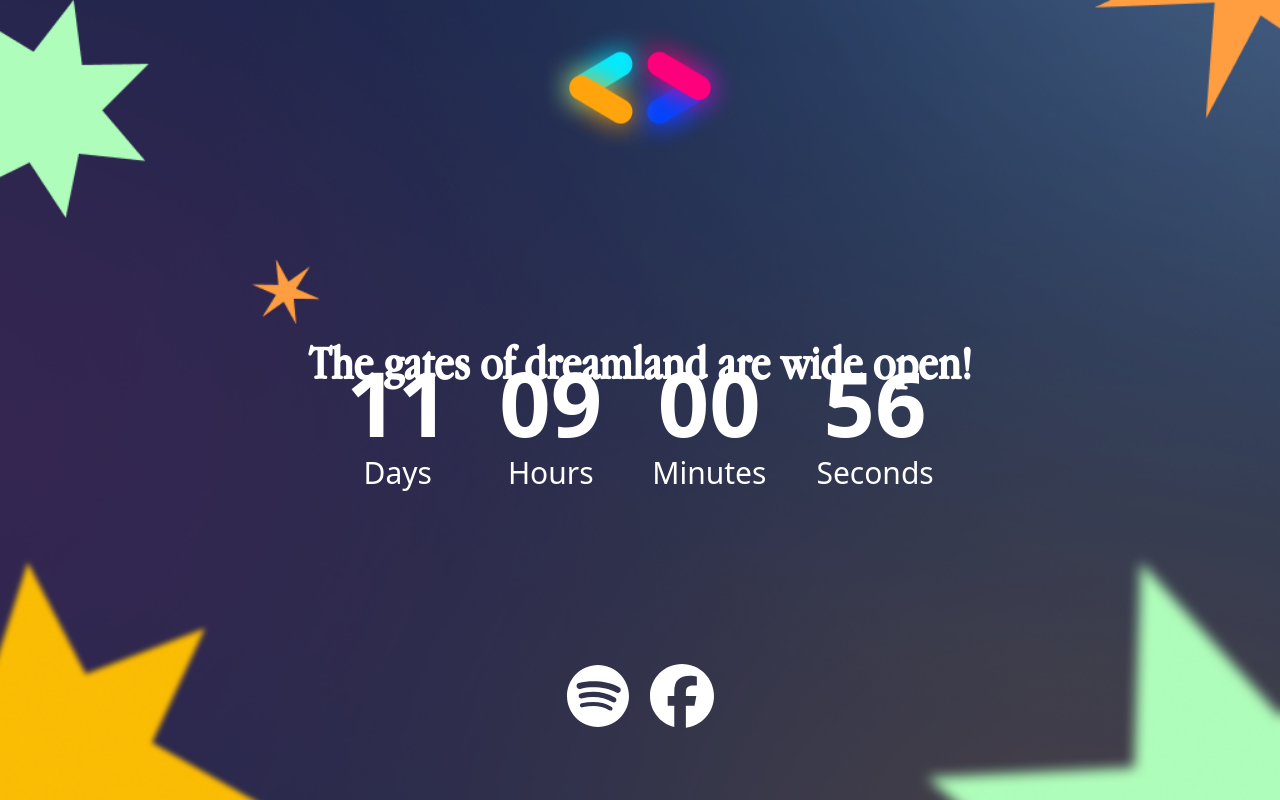
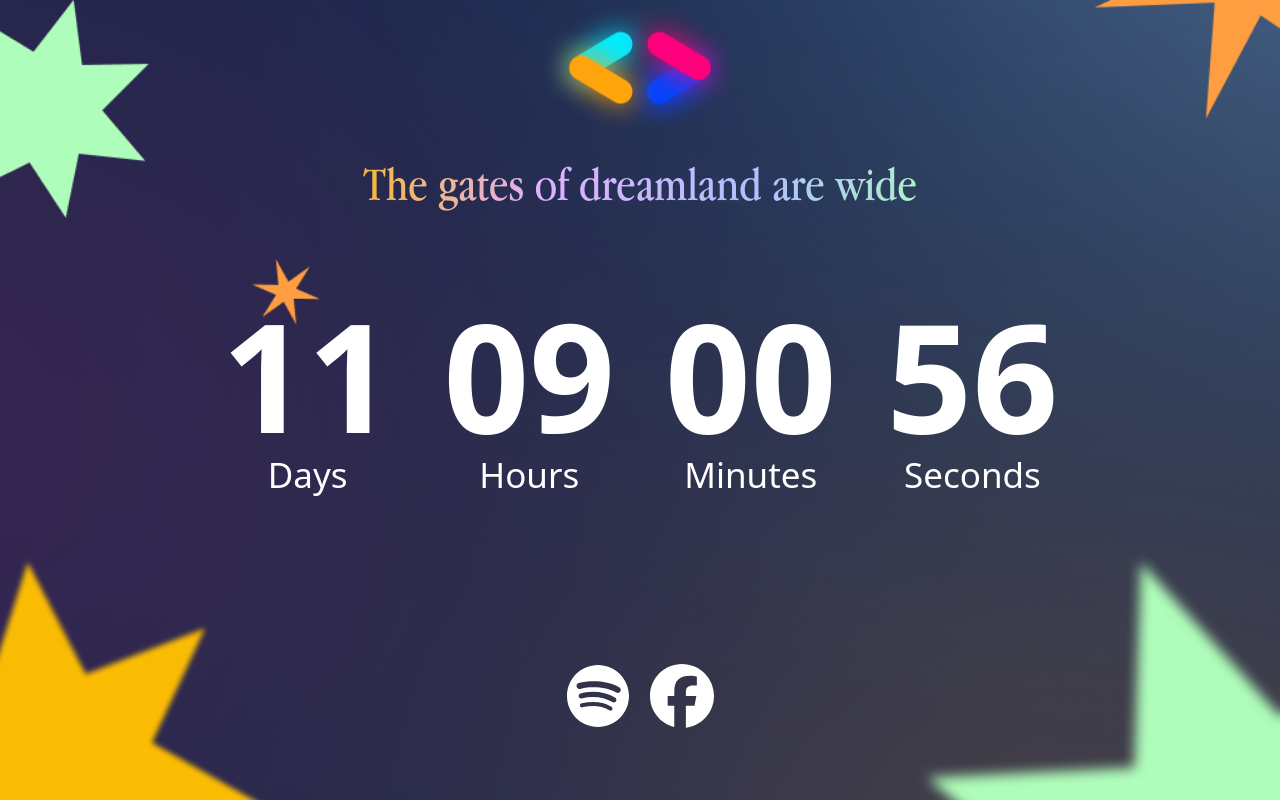
Before and after one commit to gdgoc-usls/quandary-countdown-24, a React (Vite) app: page / in a window 1280 px wide. Built offline with nearby package versions, Linux system fonts and the light colour scheme.

Commit message:
Chore: header gradient styling

```diff
--- a/src/App.tsx
+++ b/src/App.tsx
@@ -7,7 +7,7 @@ const Main: React.FC = () => {
   return (
     <>
       <QuandaryIcon />
-      <h3 className="text-center text-5xl font-semibold text-white font-garamond masked-text">{ eventHeader }</h3>
+      <h3 className="absolute h-[55px] top-[20%] left-1/2 -translate-x-1/2 text-center text-5xl text-transparent font-garamond masked-text">{ eventHeader }</h3>
       <Timer />
       <Footer />
     </>
--- a/src/components/QuandaryIcon.tsx
+++ b/src/components/QuandaryIcon.tsx
@@ -4,7 +4,7 @@ import QuandaryLogo from '@assets/QuandaryInverted.png'
 const QuandaryIcon: React.FC = () => {
     return (
         <>
-            <a href="#" className="absolute top-25 left-1/2 -translate-x-1/2 -translate-y-1/2 flex flex-col items-center justify-center no-underline hover:scale-[1.1] hover:transition duration-500 ease-in-out">
+            <a href="#" className="absolute top-20 left-1/2 -translate-x-1/2 -translate-y-1/2 flex flex-col items-center justify-center no-underline hover:scale-[1.1] hover:transition duration-500 ease-in-out">
                 <img src={ QuandaryLogo } alt="Quandary Logo"></img>
                 <span className="invisible bottom-[20px] text-transparent">Go to Quandary &rarr;</span>
             </a>
--- a/src/components/Timer.tsx
+++ b/src/components/Timer.tsx
@@ -16,8 +16,8 @@ type TimeLeft = {
 const TimeUnit: React.FC<TimerSegmentProps> = ({time, label}) => {
     return (
         <div className="flex flex-col text-center justify-center items-center m-1">
-            <h2 className="font-bold text-white text-4xl">{ time < 10 ? `0${time}` : time }</h2>
-            <small className='text-xs text-white'>{ label }</small>
+            <h2 className="font-bold text-white text-6xl">{ time < 10 ? `0${time}` : time }</h2>
+            <small className='text-sm text-white'>{ label }</small>
         </div>
     )
 
--- a/src/styles/globals.css
+++ b/src/styles/globals.css
@@ -1,6 +1,6 @@
 @import "tailwindcss";
 
-/* Custom Font */
+/* Custom font for header text*/
 @font-face {
     font-family: "Apple Garamond";
     src: url("/src/assets/font/AppleGaramond.woff2") format("woff2");
@@ -19,18 +19,17 @@
     --color-grad-light-blue: #afc1fd;
     --color-grad-light-green: #affdba;
 
-    --drop-shadow-links: 0 1px 1px rgba(255,255,255,0.8);
+    --drop-shadow-links: 0 0.5px 0.5px rgba(255,255,255,0.8);
 }
 
-// Chore
+/* Custom gradient styling for header text */
 .masked-text {
-    /* text-transparent */
     background-image: linear-gradient(
-        to right,
-        var(grad-yellow) 0%,
-        var(--gradient-color-2) 42%,
-        var(--gradient-color-3) 74%,
-        var(--gradient-color-4) 100%
+        88deg,
+        var(--color-grad-yellow) 0%,
+        var(--color-grad-light-purple) 34%,
+        var(--color-grad-light-blue) 69%,
+        var(--color-grad-light-green) 100%
     );
     -webkit-background-clip: text;
     background-clip: text;
```
